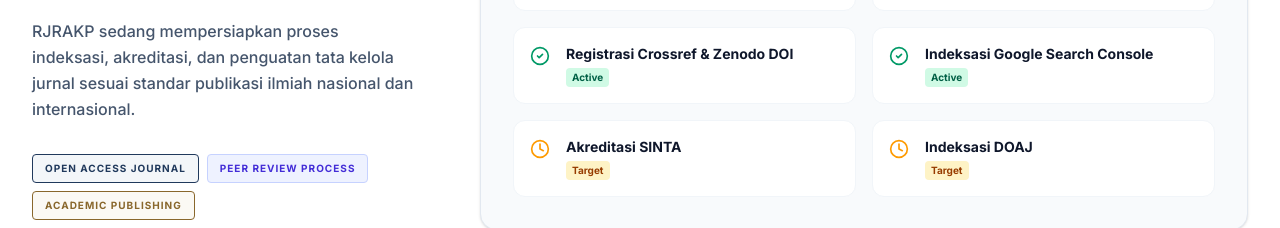
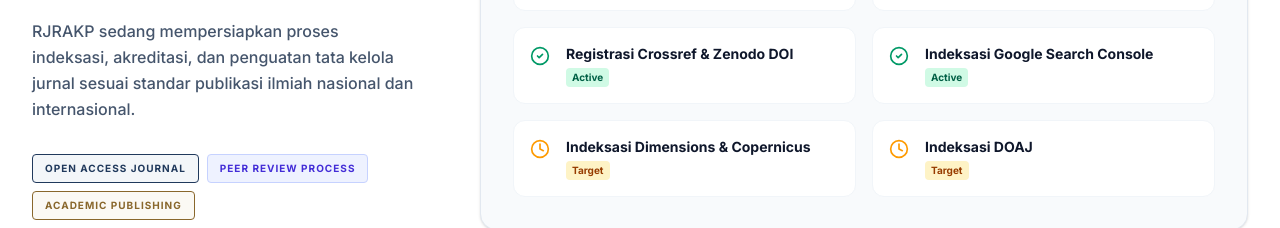
Before and after one commit to detaksumut/RJRAKP, a React (Vite) app: page / in a window 1280 px wide. Shown: the part 2380-2608 px from the top of the page. Built offline with nearby package versions, Linux system fonts and the light colour scheme; no server answers; the database is empty.

Commit message:
feat: replace SINTA with Dimensions and Copernicus to reflect international mission

```diff
--- a/src/components/IndexingRoadmap.tsx
+++ b/src/components/IndexingRoadmap.tsx
@@ -22,7 +22,7 @@ export default function IndexingRoadmap() {
       { id: 2, index_name: "Pengajuan e-ISSN", status: "active", description: "", website_url: "", display_order: 2 },
       { id: 3, index_name: "Registrasi Crossref & Zenodo DOI", status: "active", description: "", website_url: "", display_order: 3 },
       { id: 4, index_name: "Indeksasi Google Search Console", status: "active", description: "", website_url: "", display_order: 4 },
-      { id: 5, index_name: "Akreditasi SINTA", status: "target", description: "", website_url: "", display_order: 5 },
+      { id: 5, index_name: "Indeksasi Dimensions & Copernicus", status: "target", description: "", website_url: "", display_order: 5 },
       { id: 6, index_name: "Indeksasi DOAJ", status: "target", description: "", website_url: "", display_order: 6 },
     ];
     setItems(data);
```
